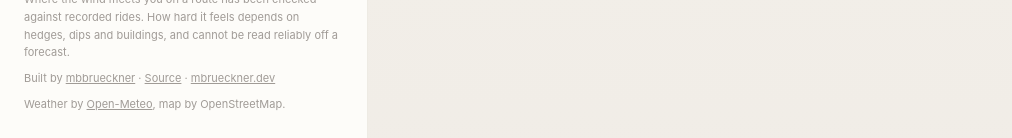
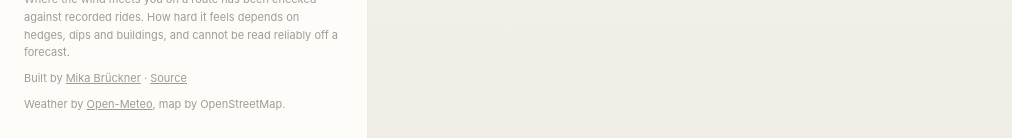
Before and after one commit to mbbrueckner/aeolus, a React (Vite) app in the folder frontend/: page / in a window 1280 px wide. Shown: the part 662-800 px from the top of the page, without its empty margins (0-1012 px from the left). Built offline with nearby package versions, Linux system fonts and the light colour scheme.

Commit message:
feat: credit the author by name and link their website

```diff
--- a/frontend/src/App.tsx
+++ b/frontend/src/App.tsx
@@ -94,28 +94,21 @@ export default function App() {
               i18nKey="app.builtBy"
               components={[
                 <a
-                  key="profile"
-                  href="https://github.com/mbbrueckner"
+                  key="site"
+                  href="https://mbrueckner.dev/"
+                  target="_blank"
+                  rel="noopener"
+                  className="link"
+                />,
+                <a
+                  key="source"
+                  href="https://github.com/mbbrueckner/aeolus"
                   target="_blank"
                   rel="noopener"
                   className="link inline-flex items-center gap-1"
                 >
                   <GitHubMark />
                 </a>,
-                <a
-                  key="source"
-                  href="https://github.com/mbbrueckner/aeolus"
-                  target="_blank"
-                  rel="noopener"
-                  className="link"
-                />,
-                <a
-                  key="site"
-                  href="https://mbrueckner.dev/"
-                  target="_blank"
-                  rel="noopener"
-                  className="link"
-                />,
               ]}
             />
           </p>
--- a/frontend/src/i18n/de.ts
+++ b/frontend/src/i18n/de.ts
@@ -4,7 +4,7 @@ export const de = {
     disclaimer:
       'Wo dich der Wind auf der Route trifft, ist gegen aufgezeichnete Fahrten geprüft. Wie stark er sich anfühlt, hängt an Hecken, Senken und Bebauung und lässt sich aus einer Vorhersage nicht zuverlässig ableiten.',
     attribution: 'Wetter von <0>Open-Meteo</0>, Karte von OpenStreetMap.',
-    builtBy: 'Gebaut von <0>mbbrueckner</0> · <1>Quellcode</1> · <2>mbrueckner.dev</2>',
+    builtBy: 'Gebaut von <0>Mika Brückner</0> · <1>Quellcode</1>',
   },
 
   empty: {
--- a/frontend/src/i18n/en.ts
+++ b/frontend/src/i18n/en.ts
@@ -7,7 +7,7 @@ export const en: typeof de = {
     disclaimer:
       'Where the wind meets you on a route has been checked against recorded rides. How hard it feels depends on hedges, dips and buildings, and cannot be read reliably off a forecast.',
     attribution: 'Weather by <0>Open-Meteo</0>, map by OpenStreetMap.',
-    builtBy: 'Built by <0>mbbrueckner</0> · <1>Source</1> · <2>mbrueckner.dev</2>',
+    builtBy: 'Built by <0>Mika Brückner</0> · <1>Source</1>',
   },
 
   empty: {
```
